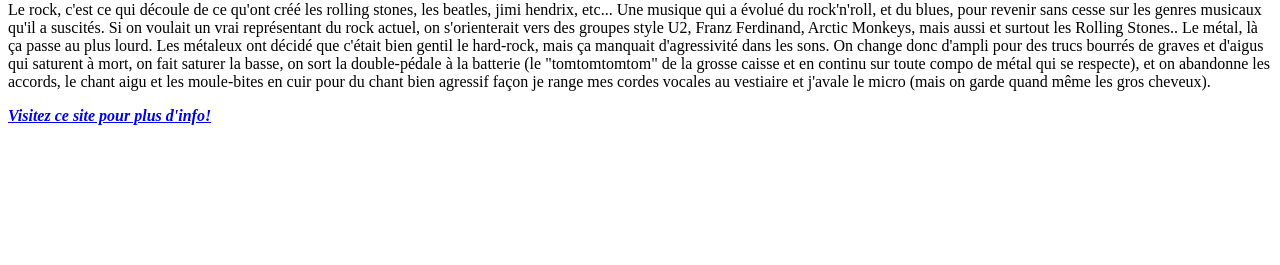
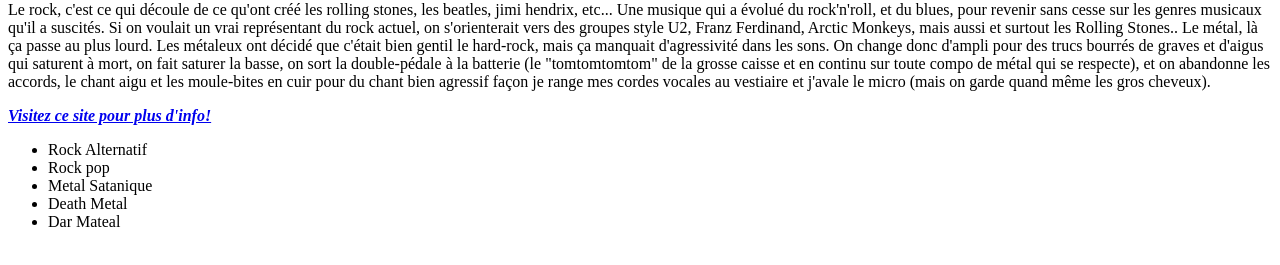
Before and after one commit to Jayroy0713/introweb, a plain HTML site: page Exercises/Exercise 1/index.html in a window 1280 px wide. Shown: the part 105-370 px from the top of the page. Drawn offline with Linux system fonts and the light colour scheme.

Commit message:
Version 3 // List Added

```diff
--- a/Exercises/Exercise 1/index.html
+++ b/Exercises/Exercise 1/index.html
@@ -25,6 +25,12 @@ Jeremy Roy / 30 Aout 2018
     mes cordes vocales au vestiaire et j'avale le micro (mais on garde quand même les gros cheveux).</p>
 <a href="https://fr.answers.yahoo.com/question/index?qid=20070904022812AAVxN5a&guccounter=1" ><em><strong>Visitez ce site pour
     plus d'info!</strong></em></a>
+<ul><li> Rock Alternatif</li>
+     <li> Rock pop</li>
+    <li>Metal Satanique</li>
+    <li> Death Metal</li>
+    <li>Dar Mateal</li>
+</ul>
 
 
 
```
